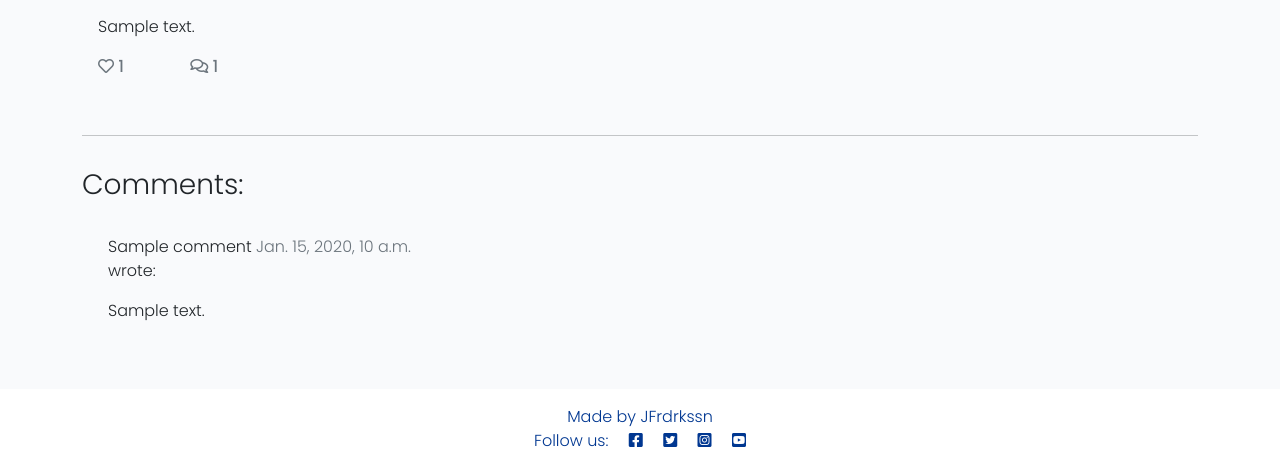
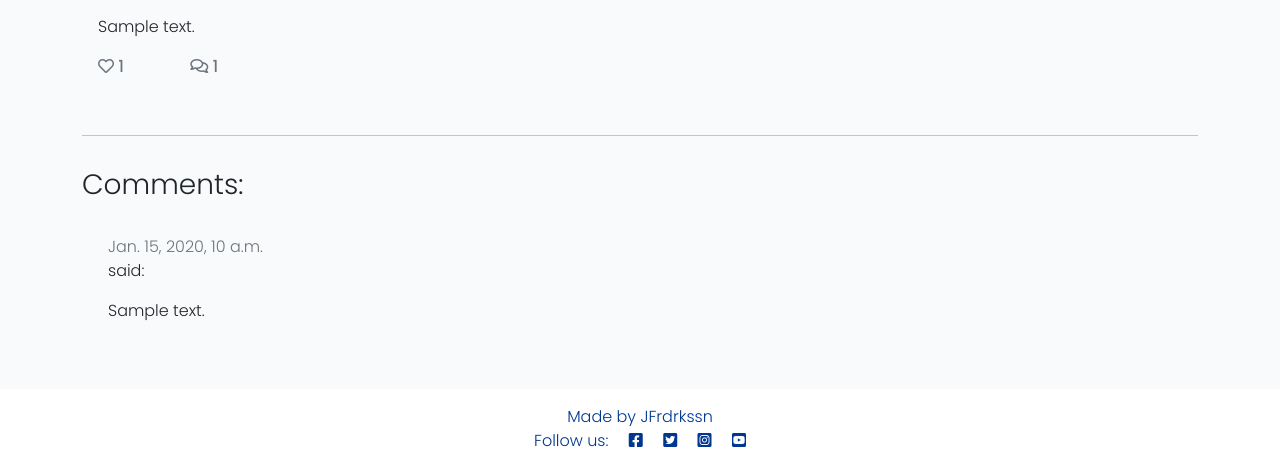
Before and after one commit to JFrdrkssn/playbay, a Django app: page /post/1/ in a window 1280 px wide. Shown: the part 382-851 px from the top of the page. Run offline with Django 3.2, Linux system fonts and the light colour scheme; tables that the repository leaves empty hold one stand-in row (values such as "Sample post"); some libraries are stand-ins or nearby versions.

Commit message:
Add commenter name and change layout of comment fields for better visibility

```diff
--- a/templates/post_detail.html
+++ b/templates/post_detail.html
@@ -80,11 +80,11 @@
             <div class="card-body">
                 {% for comment in comments %}
                 <div class="comments" style="padding: 10px;">
+                    <span class=" text-muted font-weight-normal">
+                        {{ comment.created_on }}
+                    </span>
                     <p class="font-weight-bold">
-                        {{ comment.name }}
-                        <span class=" text-muted font-weight-normal">
-                            {{ comment.created_on }}
-                        </span> wrote:
+                        {{ user.username }} said:
                     </p>
                     {{ comment.body | linebreaks }}
                 </div>
```
